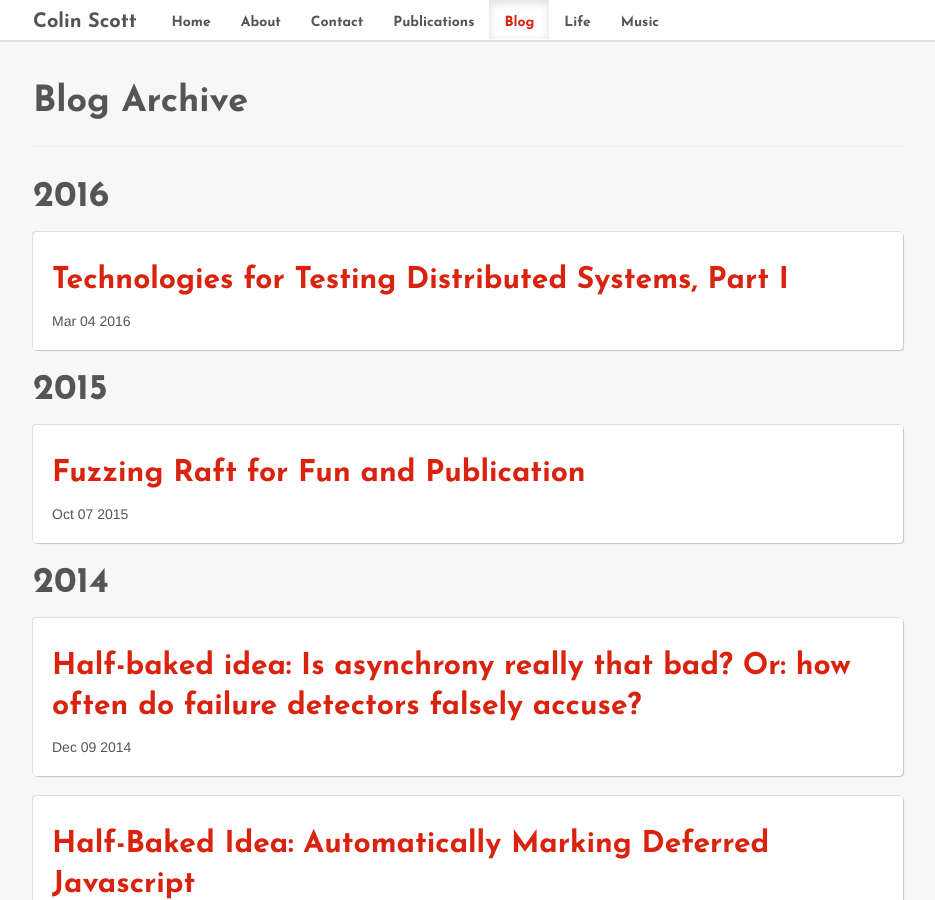
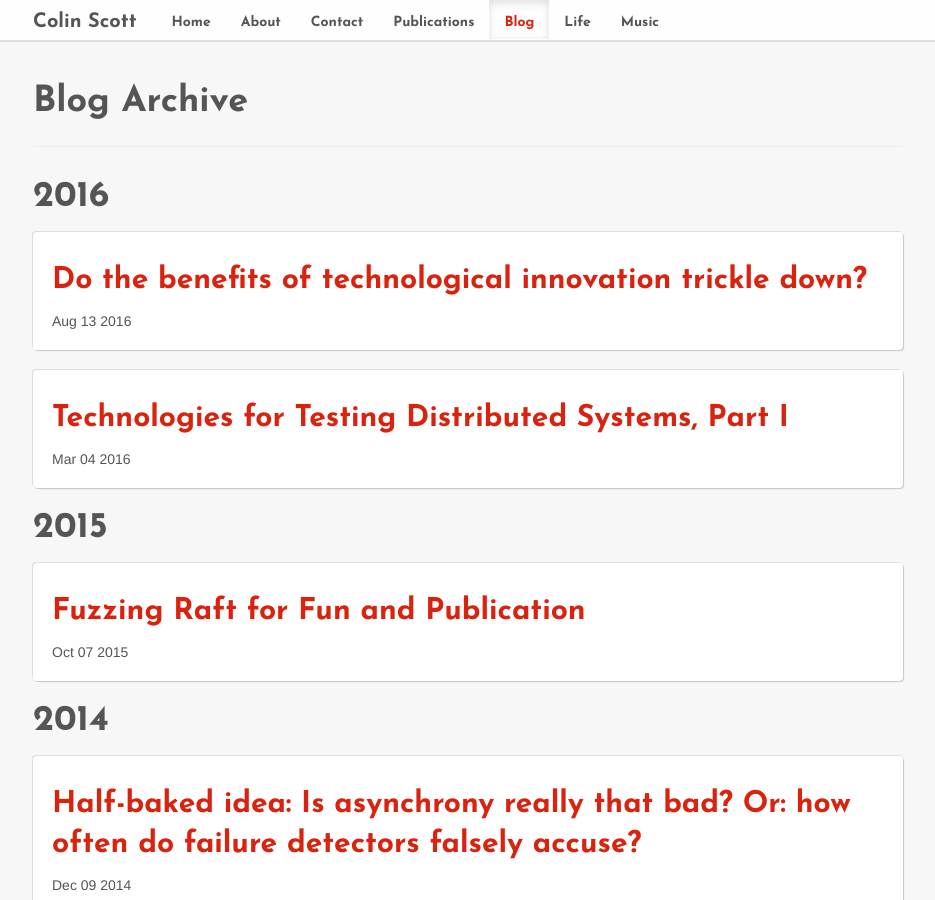
Before and after one commit to colin-scott/colin-scott.github.io, a Jekyll site: the page built from blog/archives/index.html, in a window 1280 px wide and 900 px high. Shown: the whole window, without its empty margins (22-957 px from the left). Built offline with Jekyll 4.4.1, drawn with Linux system fonts in a browser that asks for light colours; comment, search, counter and statistics services are not loaded; some of the changed lines change nothing that is shown.

Commit message:
Trickle down post

```diff
--- a/_posts/2016-03-04-technologies-for-testing-and-debugging-distributed-systems.markdown
+++ b/_posts/2016-03-04-technologies-for-testing-and-debugging-distributed-systems.markdown
@@ -268,6 +268,7 @@ If you'd like to add anything I missed or correct topics I've mischaracterized,
 [pull
 request](https://github.com/colin-scott/colin-scott.github.io/tree/master/_posts/2016-03-04-technologies-for-testing-and-debugging-distributed-systems.markdown)!
 
+---
 
 [^1]: "Heartbeat: A Timeout-Free Failure Detector for Quiescent Reliable Communication." International Workshop on Distributed Algorithms '97
 
--- /dev/null
+++ b/_posts/2016-08-13-does-it-trickle-down.markdown
@@ -0,0 +1,103 @@
+---
+layout: post
+title: "Do the benefits of technological innovation trickle down?"
+bibliography: bib.bib
+date: 2016-08-13 00:01:12
+comments: true
+categories:
+---
+
+In my job interviews earlier this year I had the opportunity to speak with many interesting people.
+I posed the following question to several of my interviewers:
+
+> Do technological innovations [that computer scientists produce] benefit society as
+a whole, or do they primarily improve the livelihood of people and institutions who are already well off?
+
+Strikingly, I received a nearly identical response from three people I spoke to. Their response was
+something along the lines of the following:
+
+>  "The innovations from computer science (are one of the few types of innovation that)
+    trickle down"
+
+In this blog post I seek to evaluate their claim.
+
+### Scoping the hypothesis
+
+The question I posed was admittedly vague. What exactly did I mean by
+`benefit', and how can we possibly make a statement about
+all technological innovations?
+
+To scope the discussion, let's focus on a more specific question:
+
+>  Does progress in information technology correlate with an improvement in poverty rates?
+
+We'd like to know, at a macroscopic level, whether IT helps people get out of poverty. Causation
+is difficult to argue, but if there is causation we should expect there to
+also be correlation.[^1]
+
+### Data from the United States
+
+In the following figure, Kentaro Toyama
+[examines](https://www.youtube.com/watch?v=cxutDM2r534) the
+data for the United States, using the federal
+government's [definition of
+poverty](https://en.wikipedia.org/wiki/Poverty_in_the_United_States):
+
+![US Poverty Data](http://eecs.berkeley.edu/~rcs/research/kentaro_data.png){:height="800px" width="800px"}
+
+As we see, poverty rates in the USA haven't budged since the early 1970s, and
+the *absolute* number of people living in poverty has actually gone up. This
+is despite huge advances in the proliferation of information technologies like
+the Internet, the world wide web, and smartphones.
+
+From this, we can reasonably conclude that information technology *alone* has not had much
+of an effect on poverty numbers in the USA; there must be some other factors
+preventing such a large number of people from getting out of poverty.
+
+### Data from the World
+
+The USA is just one country, and it is an anomalous country in many ways. Perhaps
+information technology does more to help the impoverished in the rest of the world?
+The remarkable chart below uses the World Bank's definition[^2]
+for extreme poverty at $1.25 per day adjusted to purchasing power parity:
+
+![Worldwide Poverty Data](http://eecs.berkeley.edu/~rcs/research/poverty_global.jpg){:height="800px" width="800px"}
+
+According to one reading, this data does not provide reason to doubt our
+trickle down hypothesis:
+there is a downward trend in the absolute number of people living in
+extreme poverty, which may be partially due to the proliferation of information
+technologies.
+
+A less optimistic
+[reading](http://www.humanosphere.org/basics/2015/09/global-poverty-falling-not-fast-may-think/) is that the decline in poverty
+numbers we see starting in the 1970s (well before the popularity of the Web) can largely be attributed to
+changes in the Chinese government's polices, and, more recently, India's own reforms starting in 1991. It seems entirely feasible that
+information technology played a negligible role in these transformations.
+
+Personally, I'm not convinced that the innovations we (systems researchers) produce, which are often
+targeted towards the more privileged members of society, currently play a significant role in
+the socioeconomic well-being of the poor.
+
+### Caveats, caveats, caveats
+
+My conclusion certainly does not imply that computer scientists should stop
+focusing on innovations targeted at the more privileged members of society.
+It's very difficult to predict what kinds of impact our innovations will have; for example,
+the Apple engineers who developed the iPhone were explicitly targeting the
+rich, yet the popularity of the iPhone sparked a drive towards cellular data
+networks which are now the dominant mode of Internet in the developing world.
+
+It's also undeniably true that information technology positively touches the lives of the poor,
+even if the jury is still out on whether it can play a significant role in helping significant numbers of them develop their
+socioeconomic well-being.
+
+Personally, I've decided to pivot my direction away from high tech. I'm
+devoting the next year or two to understanding what role, if any, IT can play in the lives of the less privileged. We'll
+see what I learn!
+
+---
+
+[^1]: Strictly speaking, neither correlation nor lack thereof prove anything about causation. But most scientists probably think [Hume](https://en.wikipedia.org/wiki/Problem_of_induction) was just being pedantic.
+
+[^2]: The World Bank announced plans to move their [definition](https://en.wikipedia.org/wiki/Extreme_poverty#cite_note-7) of extreme poverty to $1.90 per day to recognize higher price levels in developing countries than previously estimated.
```
